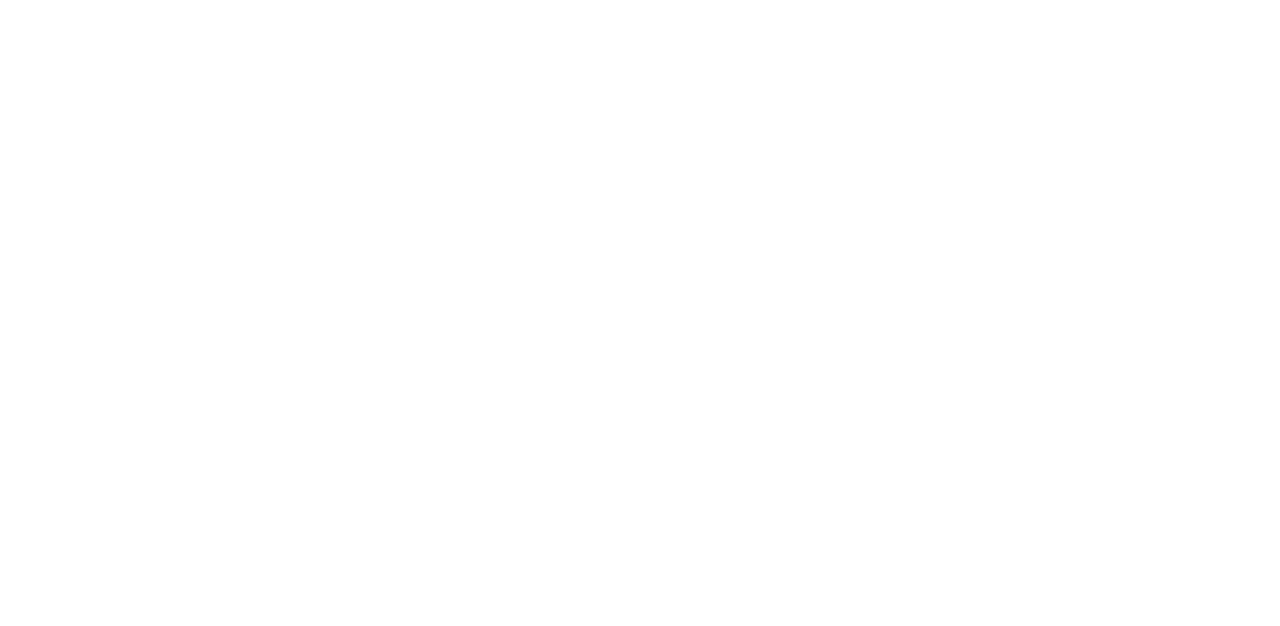
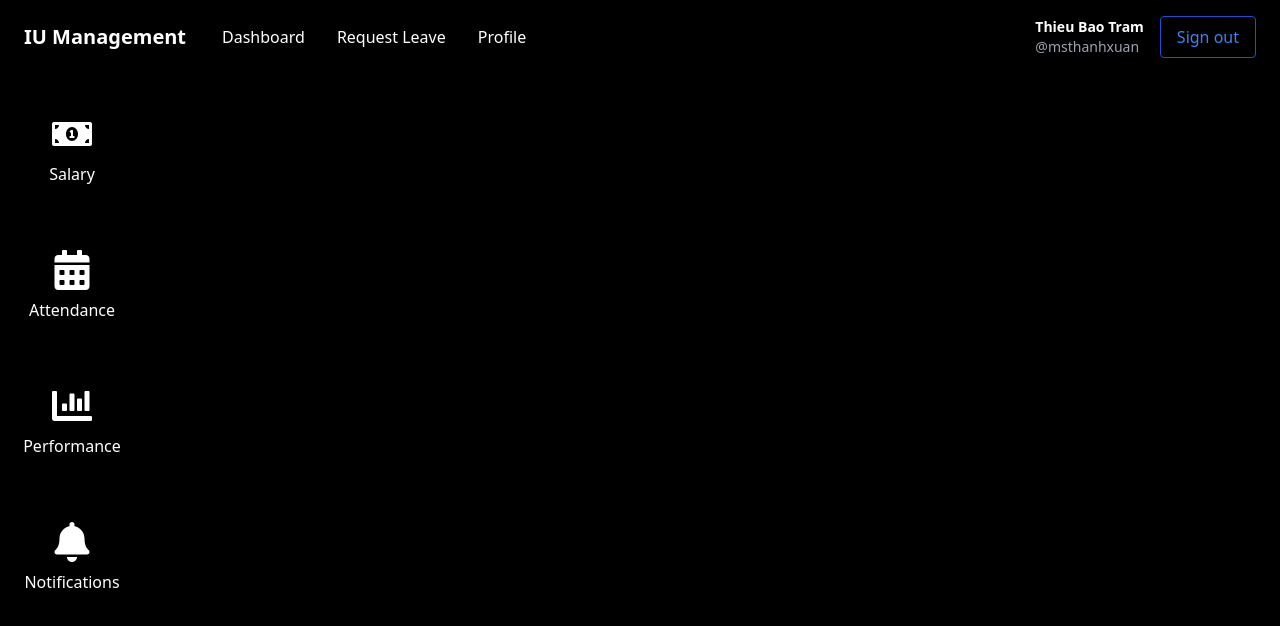
Before and after one commit to PhamAnhKhoi10/advanced-employee-management-system, a React (Vite) app in the folder aems-frontend/: page / in a window 1280 px wide. Before the commit this address had no page. Shown: the top 626 px of the page. Built offline with nearby package versions, Linux system fonts and the light colour scheme.

Commit message:
Khanh | fix: router format

```diff
--- a/aems-frontend/src/App.jsx
+++ b/aems-frontend/src/App.jsx
@@ -14,11 +14,8 @@ const App = () => {
 
       {/* Put all routes that need Nav bar and Side Bar Here */}
       <Route element={<Layout />}>
-        <Route path="/home" element={<PrivateRoute element={Dashboard} />} />
-        <Route
-          path="/notifications"
-          element={<PrivateRoute element={Notification} />}
-        />
+        <Route path="/" element={<Dashboard />} />
+        <Route path="/notifications" element={<Notification />} />
       </Route>
     </Routes>
   );
--- a/aems-frontend/src/components/Layout.jsx
+++ b/aems-frontend/src/components/Layout.jsx
@@ -1,4 +1,3 @@
-import React from "react";
 import NavBar from "./NavBar";
 import Sidebar from "./SideBar";
 import { useSelector } from "react-redux";
@@ -6,16 +5,16 @@ import { selectEmployees } from "../redux/slice/employeeSlice";
 import { Outlet } from "react-router-dom";
 
 const Layout = () => {
-    const {user} = useSelector(selectEmployees);
+  const { user } = useSelector(selectEmployees);
 
   return (
     <div className="flex flex-col h-screen m-0 p-0">
       <div className="w-full">
-            <NavBar /> {/* Fixed at top */}
+        <NavBar role={user.role} /> {/* Fixed at top */}
       </div>
       <div className="flex flex-1 overflow-hidden">
         <div className="h-full">
-                <Sidebar /> {/* Fixed at left side */}
+          <Sidebar role={user.role} /> {/* Fixed at left side */}
         </div>
         <main className="flex-1 overflow-auto bg-[#000000]">
           <Outlet />
--- a/aems-frontend/src/components/NavBar.jsx
+++ b/aems-frontend/src/components/NavBar.jsx
@@ -1,24 +1,23 @@
-import React from "react";
-
+// eslint-disable-next-line react/prop-types
 const NavBar = ({ role }) => {
   const getNavItems = () => {
     switch (role) {
       case "HR":
         return [
-          { href: "/hr/dashboard", label: "Dashboard" },
-          { href: "/hr/request-leave", label: "Request Leave" },
-          { href: "/hr/profile", label: "Profile" },
+          { href: "/", label: "Dashboard" },
+          { href: "/request-leave", label: "Request Leave" },
+          { href: "/profile", label: "Profile" },
         ];
       case "Employee":
         return [
-          { href: "/employee/dashboard", label: "Dashboard" },
-          { href: "/employee/request-leave", label: "Request Leave" },
-          { href: "/employee/profile", label: "Profile" },
+          { href: "/", label: "Dashboard" },
+          { href: "/request-leave", label: "Request Leave" },
+          { href: "/profile", label: "Profile" },
         ];
       case "Admin":
         return [
-          { href: "/admin/dashboard", label: "Dashboard" },
-          { href: "/admin/profile", label: "Profile" },
+          { href: "/", label: "Dashboard" },
+          { href: "/profile", label: "Profile" },
         ];
       default:
         return [];
--- a/aems-frontend/src/components/SideBar.jsx
+++ b/aems-frontend/src/components/SideBar.jsx
@@ -1,31 +1,54 @@
-import React from "react";
 import { Link } from "react-router-dom";
-import { FaMoneyBillAlt, FaCalendarAlt, FaChartBar, FaUserAlt, FaBell, FaUserPlus } from "react-icons/fa";
+import {
+  FaMoneyBillAlt,
+  FaCalendarAlt,
+  FaChartBar,
+  FaUserAlt,
+  FaBell,
+  FaUserPlus,
+} from "react-icons/fa";
 
+// eslint-disable-next-line react/prop-types
 const Sidebar = ({ role }) => {
-  // Define role-specific sidebar items
   const getSidebarItems = () => {
     switch (role) {
       case "Employee":
         return [
-          { href: "/employee/salary", label: "Salary", icon: FaMoneyBillAlt },
-          { href: "/employee/attendance", label: "Attendance", icon: FaCalendarAlt },
-          { href: "/employee/performance", label: "Performance", icon: FaChartBar },
-          { href: "/employee/notifications", label: "Notifications", icon: FaBell },
+          { href: "/salary", label: "Salary", icon: FaMoneyBillAlt },
+          { href: "/attendance", label: "Attendance", icon: FaCalendarAlt },
+          { href: "/performance", label: "Performance", icon: FaChartBar },
+          { href: "/notifications", label: "Notifications", icon: FaBell },
         ];
       case "HR":
         return [
-          { href: "/hr/salary", label: "Salary", icon: FaMoneyBillAlt },
-          { href: "/hr/attendance", label: "Attendance", icon: FaCalendarAlt },
-          { href: "/hr/performance", label: "Performance", icon: FaChartBar },
-          { href: "/hr/employee-info", label: "Emp Info", icon: FaUserAlt },
-          { href: "/hr/notifications", label: "Notifications", icon: FaBell },
+          { href: "/salary", label: "Salary", icon: FaMoneyBillAlt },
+          { href: "/attendance", label: "Attendance", icon: FaCalendarAlt },
+          { href: "/performance", label: "Performance", icon: FaChartBar },
+          {
+            href: "/employee/employee-info",
+            label: "Emp Info",
+            icon: FaUserAlt,
+          },
+          { href: "/notifications", label: "Notifications", icon: FaBell },
         ];
       case "Admin":
         return [
-          { href: "/admin/create-account", label: "Create", icon: FaUserPlus },
-          { href: "/admin/salary", label: "Salary", icon: FaMoneyBillAlt },
-          { href: "/admin/notifications", label: "Notifications", icon: FaBell },
+          {
+            href: "/employee/create-account",
+            label: "Create",
+            icon: FaUserPlus,
+          },
+          { href: "/salary", label: "Salary", icon: FaMoneyBillAlt },
+          {
+            href: "/employee/create-notifications",
+            label: "Create Notifications",
+            icon: FaBell,
+          },
+          {
+            href: "/employee/salary",
+            label: "Employee Salary",
+            icon: FaBell,
+          },
         ];
       default:
         return [];
--- a/aems-frontend/src/output.css
+++ b/aems-frontend/src/output.css
@@ -554,40 +554,12 @@ video {
   display: none;
 }
 
-.fixed {
-  position: fixed;
+.absolute {
+  position: absolute;
 }
 
 .relative {
   position: relative;
-}
-
-.sticky {
-  position: sticky;
-}
-
-.left-0 {
-  left: 0px;
-}
-
-.top-0 {
-  top: 0px;
-}
-
-.top-\[4rem\] {
-  top: 4rem;
-}
-
-.z-50 {
-  z-index: 50;
-}
-
-.z-10 {
-  z-index: 10;
-}
-
-.z-40 {
-  z-index: 40;
 }
 
 .m-0 {
@@ -596,14 +568,6 @@ video {
 
 .mt-2 {
   margin-top: 0.5rem;
-}
-
-.ml-\[240px\] {
-  margin-left: 240px;
-}
-
-.ml-64 {
-  margin-left: 16rem;
 }
 
 .flex {
@@ -618,32 +582,12 @@ video {
   height: 2.5rem;
 }
 
-.h-screen {
-  height: 100vh;
-}
-
 .h-full {
   height: 100%;
 }
 
-.h-\[calc\(100vh-64px\)\] {
-  height: calc(100vh - 64px);
-}
-
-.h-\[calc\(100vh-4rem\)\] {
-  height: calc(100vh - 4rem);
-}
-
-.h-\[calc\(100\%-4rem\)\] {
-  height: calc(100% - 4rem);
-}
-
-.min-h-\[calc\(100vh-64px\)\] {
-  min-height: calc(100vh - 64px);
-}
-
-.min-h-screen {
-  min-height: 100vh;
+.h-screen {
+  height: 100vh;
 }
 
 .w-10 {
@@ -656,10 +600,6 @@ video {
 
 .w-full {
   width: 100%;
-}
-
-.w-64 {
-  width: 16rem;
 }
 
 .flex-1 {
@@ -727,27 +667,22 @@ video {
   border-color: rgb(29 78 216 / var(--tw-border-opacity, 1));
 }
 
+.bg-\[\#000000\] {
+  --tw-bg-opacity: 1;
+  background-color: rgb(0 0 0 / var(--tw-bg-opacity, 1));
+}
+
 .bg-black {
   --tw-bg-opacity: 1;
   background-color: rgb(0 0 0 / var(--tw-bg-opacity, 1));
 }
 
-.bg-\[\#111010\] {
-  --tw-bg-opacity: 1;
-  background-color: rgb(17 16 16 / var(--tw-bg-opacity, 1));
-}
-
-.bg-\[\#000000\] {
-  --tw-bg-opacity: 1;
-  background-color: rgb(0 0 0 / var(--tw-bg-opacity, 1));
+.p-0 {
+  padding: 0px;
 }
 
 .p-4 {
   padding: 1rem;
-}
-
-.p-0 {
-  padding: 0px;
 }
 
 .px-4 {
@@ -773,18 +708,6 @@ video {
 .py-6 {
   padding-top: 1.5rem;
   padding-bottom: 1.5rem;
-}
-
-.pt-4 {
-  padding-top: 1rem;
-}
-
-.pt-\[4rem\] {
-  padding-top: 4rem;
-}
-
-.font-sans {
-  font-family: ui-sans-serif, system-ui, sans-serif, "Apple Color Emoji", "Segoe UI Emoji", "Segoe UI Symbol", "Noto Color Emoji";
 }
 
 .text-sm {
--- a/aems-frontend/src/page/Notification.jsx
+++ b/aems-frontend/src/page/Notification.jsx
@@ -5,7 +5,7 @@ import { Box, Stack, Typography } from "@mui/material";
 import { CampaignRounded } from "@mui/icons-material";
 
 function Notification() {
-  const { employee } = useSelector(selectEmployees);
+  const { user } = useSelector(selectEmployees);
   const [notifications, setNotifications] = useState([
     {
       id: 1,
@@ -14,17 +14,14 @@ function Notification() {
     },
   ]);
 
-  const requestInfomations = async (employeeId) => {
+  const requestInfomations = async (userId) => {
     try {
-      const response = await fetch(
-        `/api/notification?employeeId=${employeeId}`,
-        {
-          method: "GET",
-          headers: {
-            "Content-Type": "application/json",
-          },
-        }
-      );
+      const response = await fetch(`/api/notification?userId=${userId}`, {
+        method: "GET",
+        headers: {
+          "Content-Type": "application/json",
+        },
+      });
       if (!response.ok) {
         throw new Error("Network response was not ok");
       }
@@ -38,10 +35,10 @@ function Notification() {
   };
 
   useEffect(() => {
-    if (employee && employee.id) {
-      requestInfomations(employee.id);
+    if (user && user.id) {
+      requestInfomations(user.id);
     }
-  }, [employee]);
+  }, [user]);
   return (
     <Stack
       sx={{
--- a/aems-frontend/src/redux/slice/employeeSlice.jsx
+++ b/aems-frontend/src/redux/slice/employeeSlice.jsx
@@ -4,12 +4,17 @@ import { loginAsync } from "../../services/auth/auth.service";
 const employeeSlice = createSlice({
   name: "employee",
   initialState: {
-    employee: null,
+    user: {
+      id: 1,
+      name: "Minh Khanh",
+      email: "tinlun12344@gmail.com",
+      role: "Employee",
+    },
   },
   reducers: {},
   extraReducers: (builder) => {
     builder.addCase(loginAsync.fulfilled, (state, action) => {
-      state.employee = action.payload;
+      state.user = action.payload;
     });
   },
 });
```
Also changed, not shown: aems-frontend/src/page/Dashboard.jsx (+1 -9 lines). Lines whose indentation alone changed are shown as unchanged.
